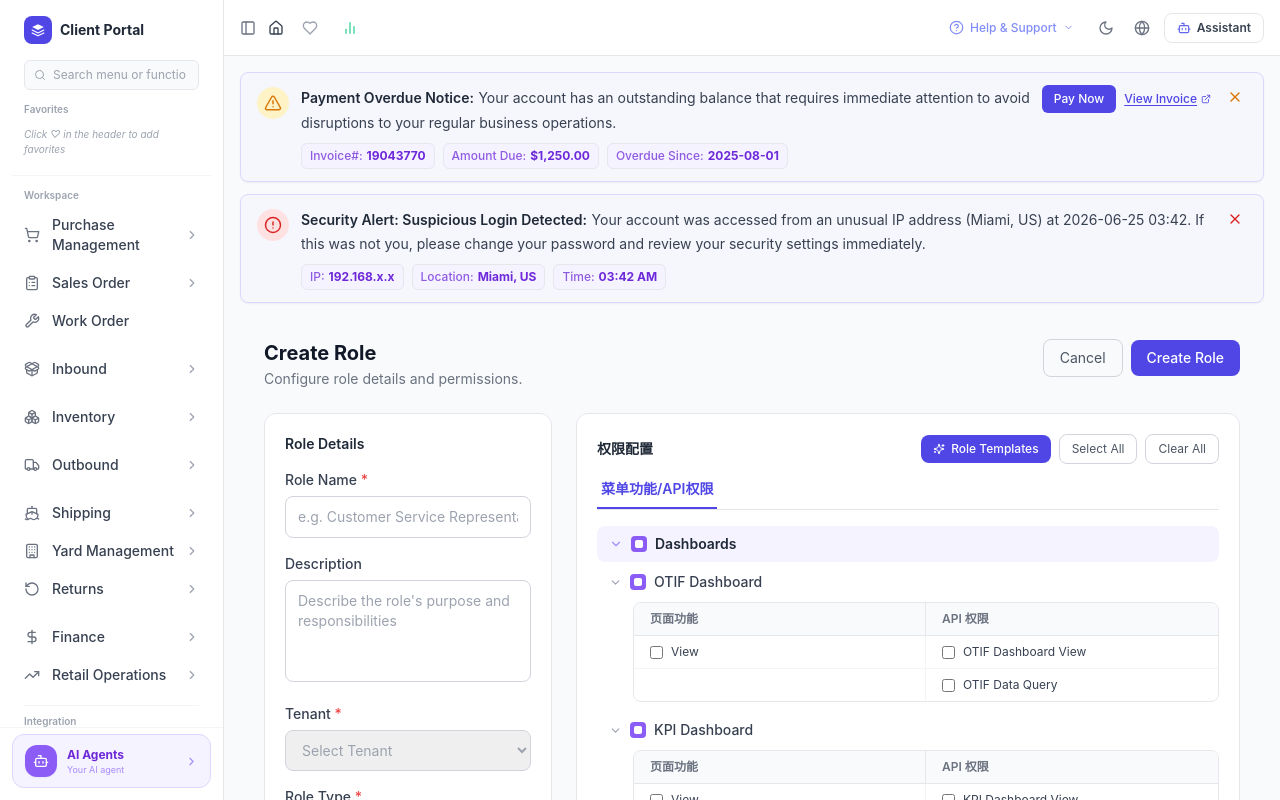
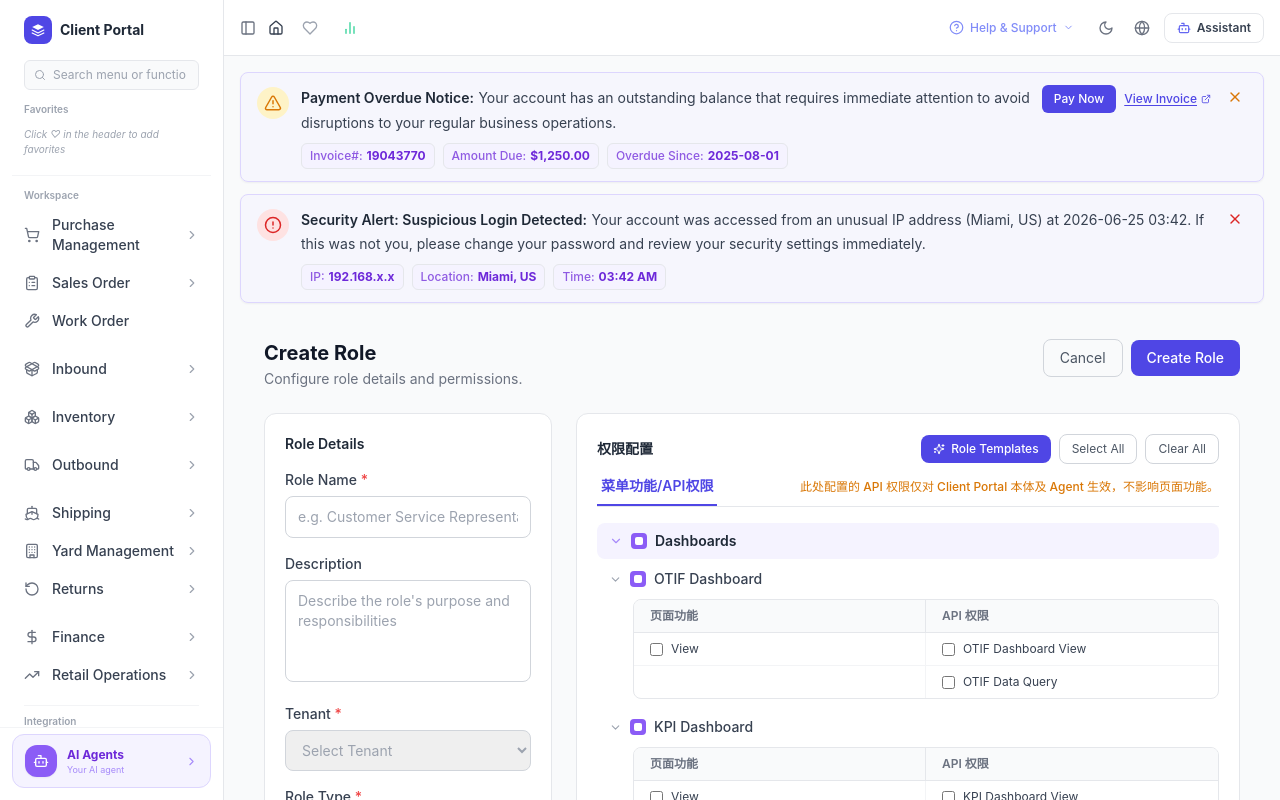
Before and after one commit to WYJade/CP-Announcement-management, a React (Vite) app: page /system/roles in a window 1280 px wide. Both pictures are taken after typing "Sample" into the empty fields and a click on the button "Create Role". Shown: the top 800 px of the page. Built offline with nearby package versions, Linux system fonts and the light colour scheme.

Commit message:
feat: add API permission hint text in role form permission tab

```diff
--- a/src/components/System/RoleManagement.tsx
+++ b/src/components/System/RoleManagement.tsx
@@ -394,11 +394,14 @@ function RoleForm({
               </div>
             </div>
 
-            {/* Fixed tab: 菜单功能/API权限 */}
-            <div className="border-b border-gray-200 mb-4">
+            {/* Fixed tab: 菜单功能/API权限 + hint text */}
+            <div className="border-b border-gray-200 mb-4 flex items-center justify-between">
               <div className="inline-block px-1 pb-2 text-sm font-semibold text-primary-600 border-b-2 border-primary-600">
                 菜单功能/API权限
               </div>
+              <p className="text-xs text-amber-600 font-medium pb-2">
+                此处配置的 API 权限仅对 Client Portal 本体及 Agent 生效，不影响页面功能。
+              </p>
             </div>
 
             {/* Permission tree */}
```
